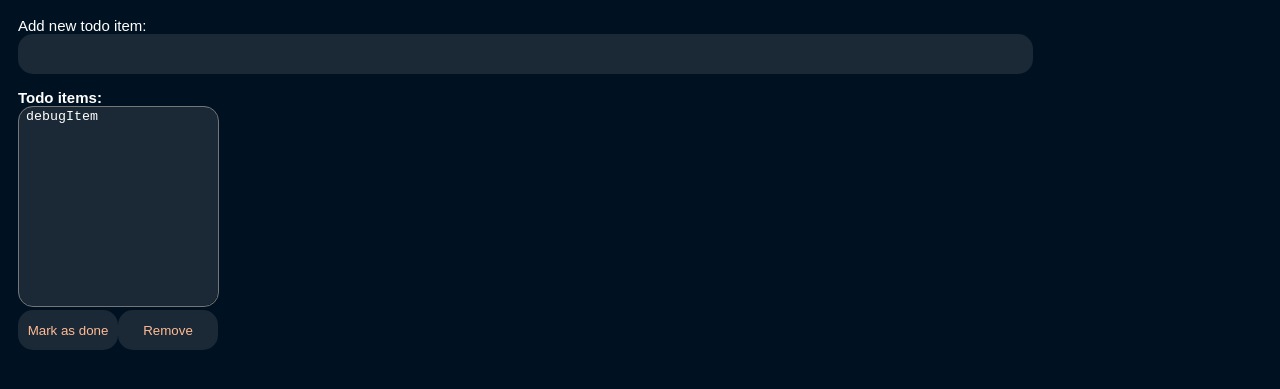
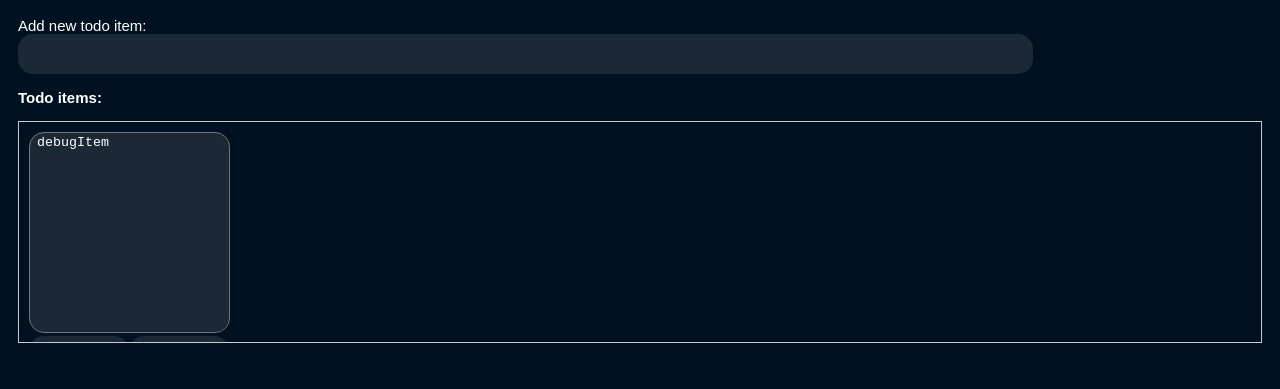
Before and after one commit to Jensert/todo_app, a website: page index.html in a window 1280 px wide. Shown: the part 67-456 px from the top of the page. Drawn offline with Linux system fonts and the light colour scheme.

Commit message:
Added a scrollable todocard holder

```diff
--- a/index.css
+++ b/index.css
@@ -34,6 +34,17 @@
     font-size: 15px;
 
 
+}
+
+.todoCardHolder {
+    display: flex;            /* Use flexbox layout */
+    flex-wrap: wrap;          /* Wrap to next row when running out of space */
+    overflow-y: auto;         /* Enable vertical scrolling if content height exceeds container */
+    max-height: 1000px;        /* Set a fixed height for scrolling area (adjust as needed) */
+    row-gap: 50px;
+    column-gap: 5px;/* Space between cards */
+    padding: 10px;
+    border: 1px solid #ccc;   /* Optional, for visual clarity */
 }
 
 .todoCard {
--- a/index.html
+++ b/index.html
@@ -13,9 +13,8 @@
         name="todoInput"
         class="todoInput"/>
     <p>
+        <b>Todo items:</b>
         <div class="todoCardHolder">
-
-            <b>Todo items:</b>
         </div>
     <script async src="scripts/main.js"></script>
     <link rel="stylesheet" href="index.css">
```
